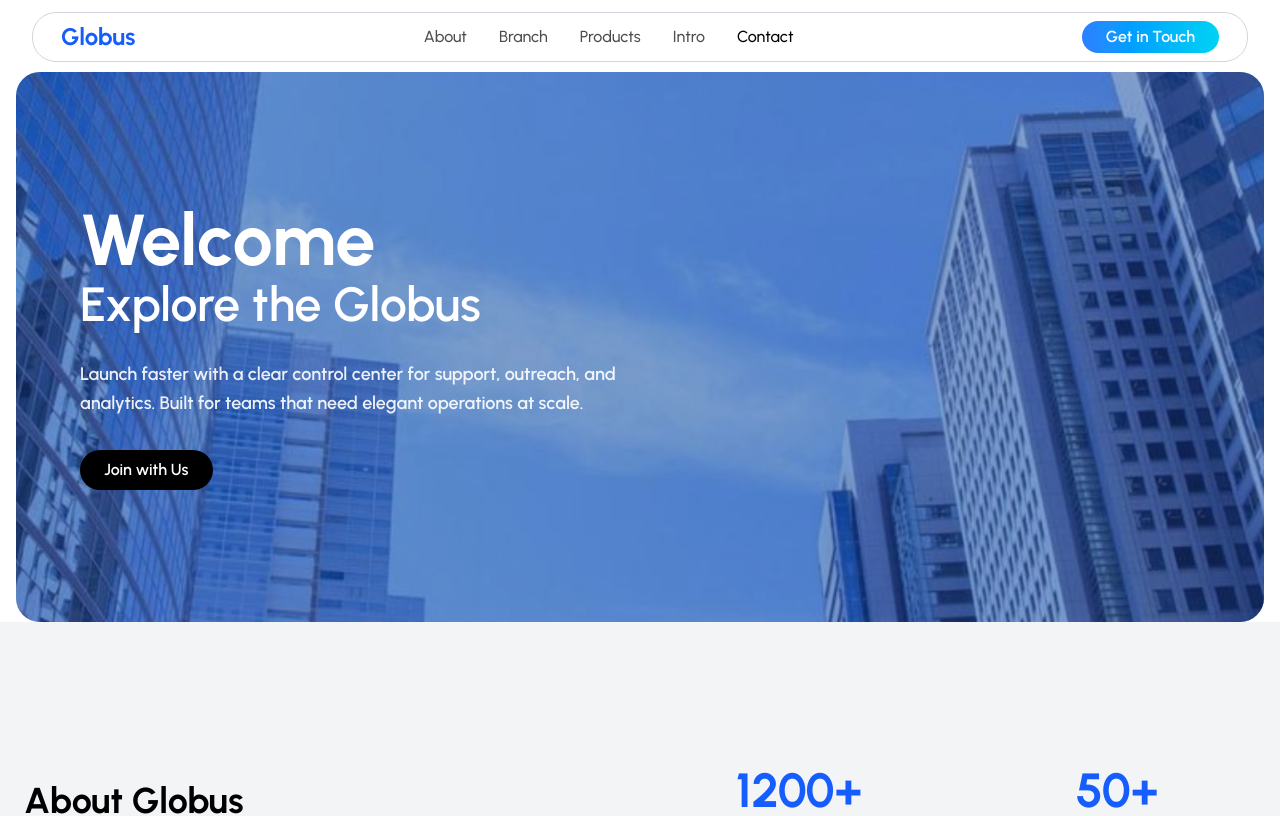
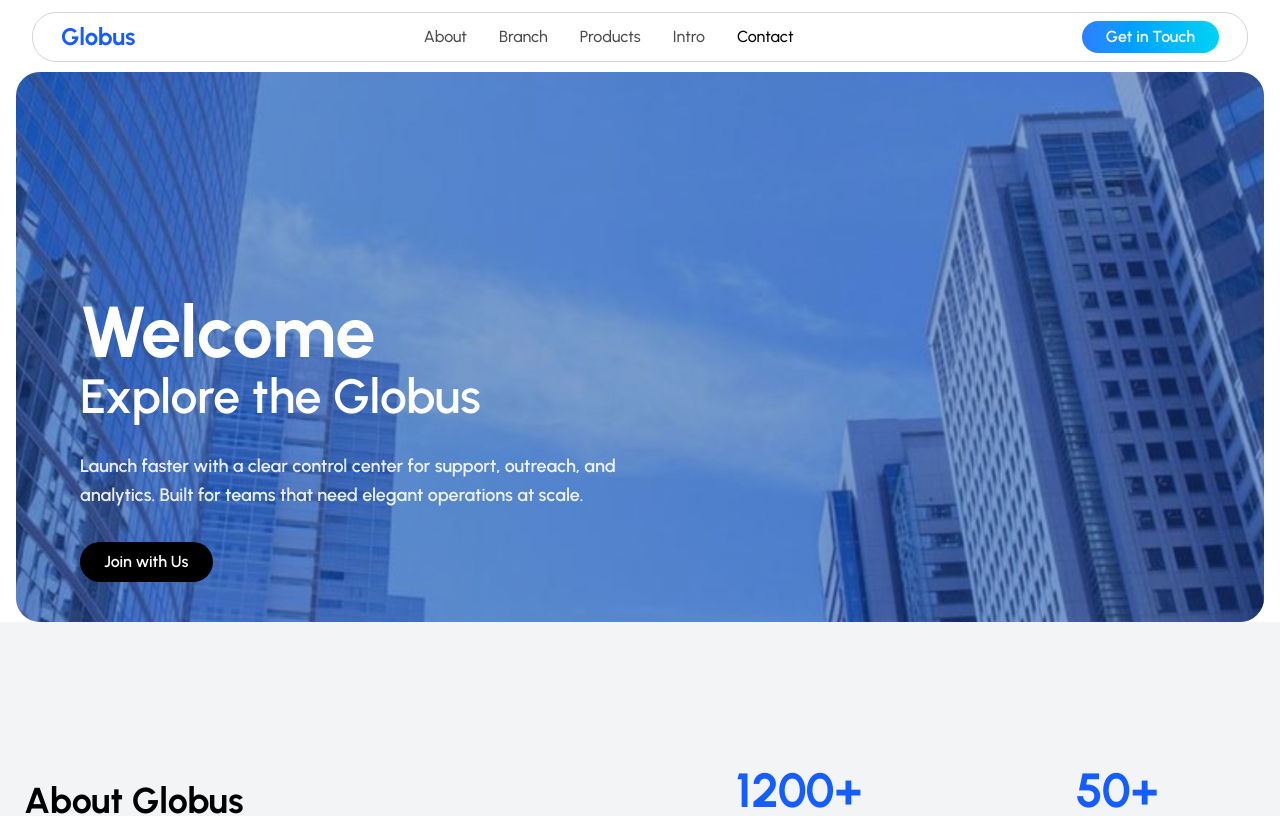
Before and after one commit to mr-fara/Globus-web, a React (Vite) app: page / in a window 1280 px wide. Shown: the top 816 px of the page. Built offline with nearby package versions, Linux system fonts and the light colour scheme.

Commit message:
Update Hero component layout to adjust content alignment

```diff
--- a/src/components/sections/Hero.jsx
+++ b/src/components/sections/Hero.jsx
@@ -12,7 +12,7 @@ const Hero = () => {
   return (
     <section className="w-full flex justify-center mt-18 md:mt-18 px-4">
       <div
-        className="relative w-full max-w-[1320px] h-[420px] md:h-[500px] lg:h-[550px] rounded-3xl overflow-hidden flex items-center"
+        className="relative w-full max-w-[1320px] h-[420px] md:h-[500px] lg:h-[550px] rounded-3xl overflow-hidden flex items-end pb-10"
         style={{
           backgroundImage: "url('/image/background.jpg')",
           backgroundSize: "cover",
```
